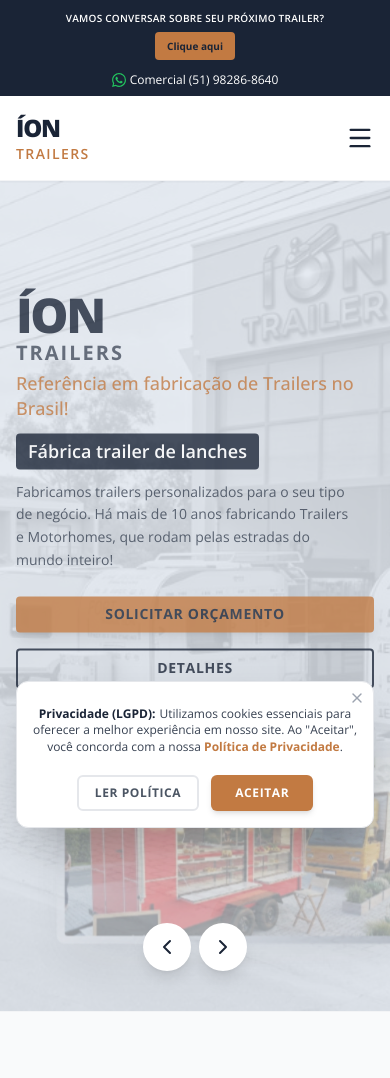
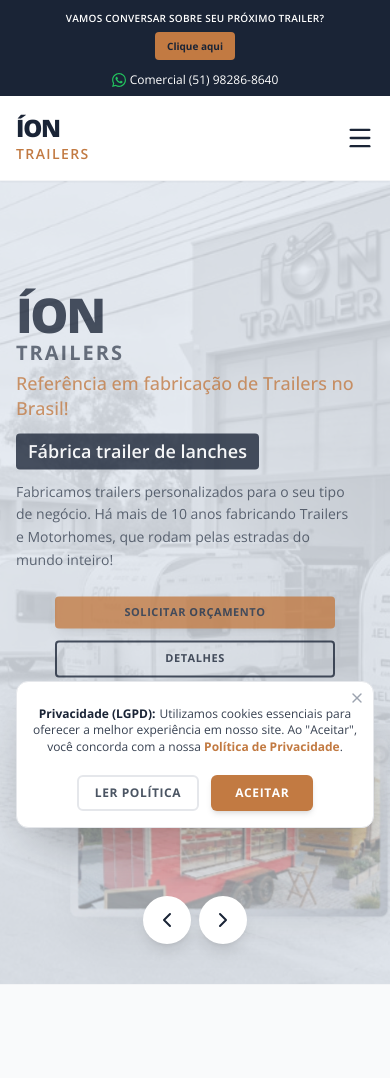
Before and after one commit to cristianealvesfr-hash/ION-TRAILERS, a React (Vite) app: page /#/ in a window 390 px wide. Shown: the top 1078 px of the page. Built offline with nearby package versions, Linux system fonts and the light colour scheme.

Commit message:
style: center and reduce width of hero buttons and carousel on iphone

```diff
--- a/src/components/Hero.jsx
+++ b/src/components/Hero.jsx
@@ -123,11 +123,11 @@
                   Fabricamos trailers personalizados para o seu tipo de negócio. Há mais de 10 anos fabricando Trailers e Motorhomes, que rodam pelas estradas do mundo inteiro!
                 </p>
 
-                <div className="mt-6 flex flex-col sm:flex-row gap-4">
-                  <a href={whatsappLink} target="_blank" rel="noopener noreferrer" className="bg-ion-bronze hover:bg-white text-ion-dark font-bold py-2 px-6 rounded uppercase tracking-wider transition-all duration-300 shadow-lg hover:shadow-xl text-center text-sm">
+                <div className="mt-6 flex flex-col sm:flex-row gap-3 sm:gap-4 items-center sm:items-start w-full">
+                  <a href={whatsappLink} target="_blank" rel="noopener noreferrer" className="w-[280px] sm:w-auto bg-ion-bronze hover:bg-white text-ion-dark font-bold py-2 px-2 sm:px-6 rounded uppercase tracking-wider transition-all duration-300 shadow-lg hover:shadow-xl text-center text-[11px] sm:text-sm">
                     Solicitar Orçamento
                   </a>
-                  <a href={whatsappLink} target="_blank" rel="noopener noreferrer" className="border-2 border-ion-dark text-ion-dark hover:bg-ion-dark hover:text-white font-bold py-2 px-6 rounded uppercase tracking-wider transition-all duration-300 text-center text-sm">
+                  <a href={whatsappLink} target="_blank" rel="noopener noreferrer" className="w-[280px] sm:w-auto border-2 border-ion-dark text-ion-dark hover:bg-ion-dark hover:text-white font-bold py-2 px-2 sm:px-6 rounded uppercase tracking-wider transition-all duration-300 text-center text-[11px] sm:text-sm">
                     Detalhes
                   </a>
                 </div>
@@ -136,7 +136,7 @@
           </div>
 
           {/* Right Image Content (Carousel) */}
-          <div className="relative aspect-video sm:h-[400px] md:h-[500px] w-full flex justify-center items-center z-20 mt-8 md:mt-0 px-2 sm:px-0">
+          <div className="relative aspect-video sm:h-[400px] md:h-[500px] w-[92%] sm:w-full mx-auto flex justify-center items-center z-20 mt-8 md:mt-0">
             <AnimatePresence mode="wait">
               <motion.div
                 key={currentSlide}
```
